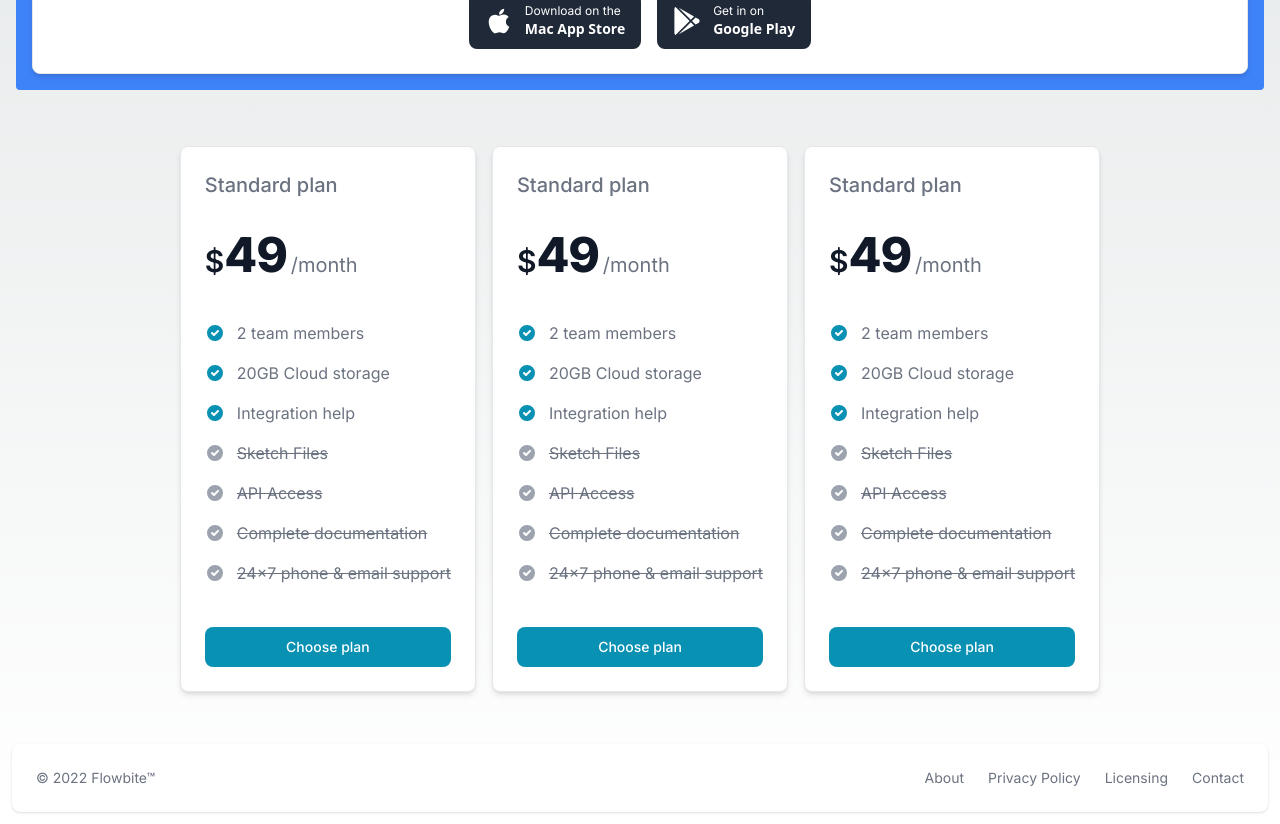
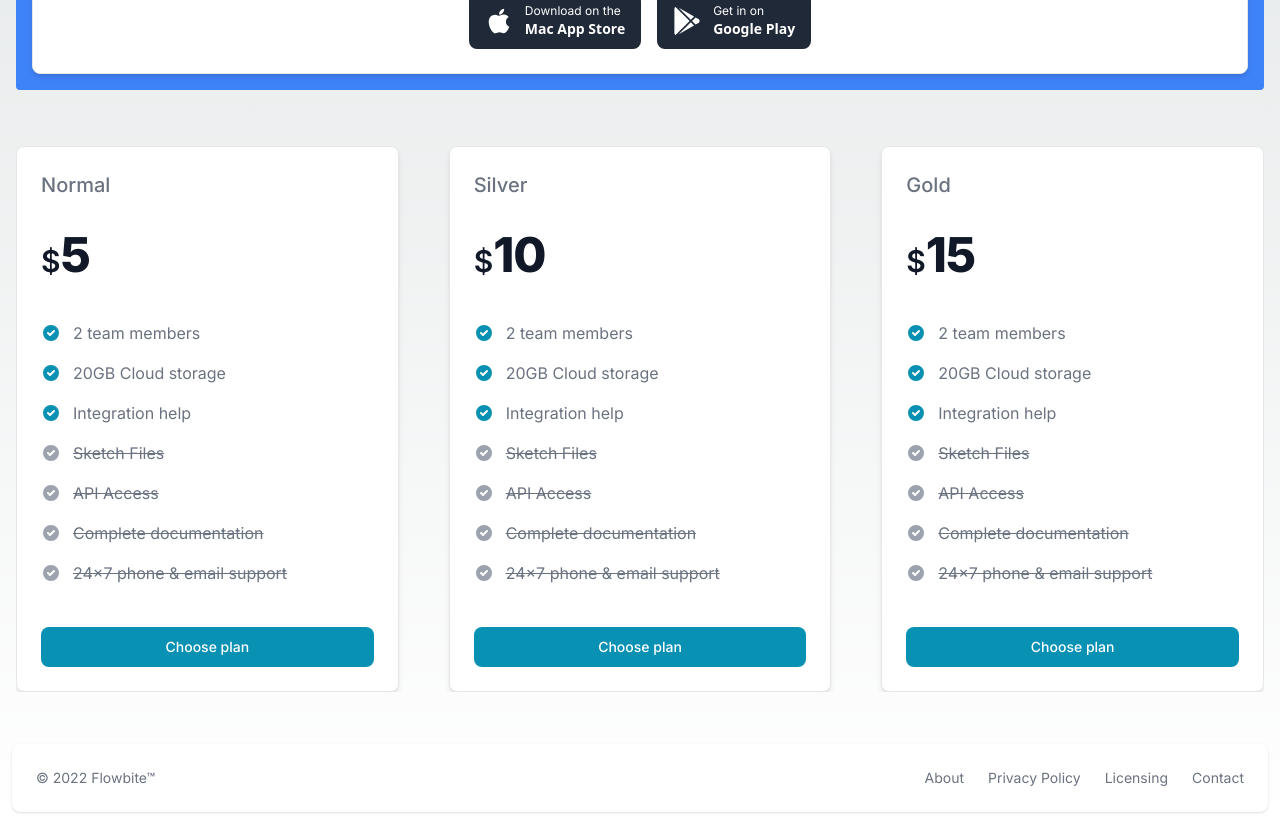
Before and after one commit to Petre4488/venture-v3, a Next.js app: page / in a window 1280 px wide. Shown: the part 800-1624 px from the top of the page. Built offline with nearby package versions, Linux system fonts and the light colour scheme.

Commit message:
swiper added

```diff
--- a/src/Components/priceCard.tsx
+++ b/src/Components/priceCard.tsx
@@ -3,14 +3,17 @@
 
 import { Card } from "flowbite-react";
 
-export default function PriceCard() {
-  return (
+export default function PriceCard(props: any) {
+    type packageName = {
+        packageName: string;
+        packagePrice: number;
+      };
+    return (
     <Card className='max-w-sm'>
-      <h5 className="mb-4 text-xl font-medium text-gray-500 dark:text-gray-400">Standard plan</h5>
+      <h5 className="mb-4 text-xl font-medium text-gray-500 dark:text-gray-400">{props.packageName}</h5>
       <div className="flex items-baseline text-gray-900 dark:text-white">
         <span className="text-3xl font-semibold">$</span>
-        <span className="text-5xl font-extrabold tracking-tight">49</span>
-        <span className="ml-1 text-xl font-normal text-gray-500 dark:text-gray-400">/month</span>
+        <span className="text-5xl font-extrabold tracking-tight">{props.packagePrice}</span>
       </div>
       <ul className="my-7 space-y-5">
         <li className="flex space-x-3">
--- /dev/null
+++ b/src/app/Hooks/screenDetect.js
@@ -0,0 +1,29 @@
+// useScreenSize.js
+import { useState, useEffect } from 'react';
+
+const useScreenSize = () => {
+  const [screenSize, setScreenSize] = useState({
+    width: window.innerWidth,
+    height: window.innerHeight,
+  });
+
+  useEffect(() => {
+    const handleResize = () => {
+      setScreenSize({
+        width: window.innerWidth,
+        height: window.innerHeight,
+      });
+    };
+
+    window.addEventListener('resize', handleResize);
+
+    // Clean up the event listener when the component unmounts
+    return () => {
+      window.removeEventListener('resize', handleResize);
+    };
+  }, []);
+
+  return screenSize;
+};
+
+export default useScreenSize;
--- a/src/app/page.tsx
+++ b/src/app/page.tsx
@@ -1,11 +1,17 @@
+"use client";
+
 import Image from 'next/image';
 import CTA from '@/Components/CTA';
 import '../app/globals.css';
-import PriceCard from '@/Components/priceCard';
-import Swiper from 'swiper';
-import 'swiper/css';
+import PriceCard from '@/Components/PriceCard';
+import { Swiper, SwiperSlide } from 'swiper/react';
+import 'swiper/css';;
+import useScreenSize from './Hooks/screenDetect';
 
 export default function Home() {
+  const screenSize = useScreenSize();
+  const screenWidth = screenSize.width;
+  const isMobile = screenWidth < 640;
   return (
     <div className='container px-1  m-9'>
       <div className="container bg-blue-500 rounded flex flex-row items-center justify-center mb-10 p-3">
@@ -31,11 +37,17 @@ export default function Home() {
           <CTA />
         </div>
       </div>
-      <div className='container flex items-center gap-4 items-center justify-center overflow-x-scroll py-4' >
-        <PriceCard />
-        <PriceCard />
-        <PriceCard />
-      </div>
+        <div className='container flex items-center gap-4 items-center justify-center py-4' >
+          <Swiper
+            spaceBetween={50}
+            slidesPerView={isMobile ? 1 : 3}
+            onSlideChange={() => console.log('slide change')}
+            onSwiper={(swiper) => console.log(swiper)}>
+            <SwiperSlide> <PriceCard packageName="Normal" packagePrice="5" /> </SwiperSlide>
+            <SwiperSlide> <PriceCard packageName="Silver" packagePrice="10"/> </SwiperSlide>
+            <SwiperSlide> <PriceCard packageName="Gold" packagePrice="15"/> </SwiperSlide>
+          </Swiper>
+        </div>
     </div>
 
   );
--- a/src/app/test/page.tsx
+++ /dev/null
@@ -1,19 +0,0 @@
-
-
-
-"use client";
-
-import { Card } from "flowbite-react";
-
-export default function Component() {
-  return (
-    <Card className="max-w-sm" imgSrc="/images/blog/image-4.jpg" horizontal>
-      <h5 className="text-2xl font-bold tracking-tight text-gray-900 dark:text-white">
-        Noteworthy technology acquisitions 2021
-      </h5>
-      <p className="font-normal text-gray-700 dark:text-gray-400">
-        Here are the biggest enterprise technology acquisitions of 2021 so far, in reverse chronological order.
-      </p>
-    </Card>
-  );
-}
```
